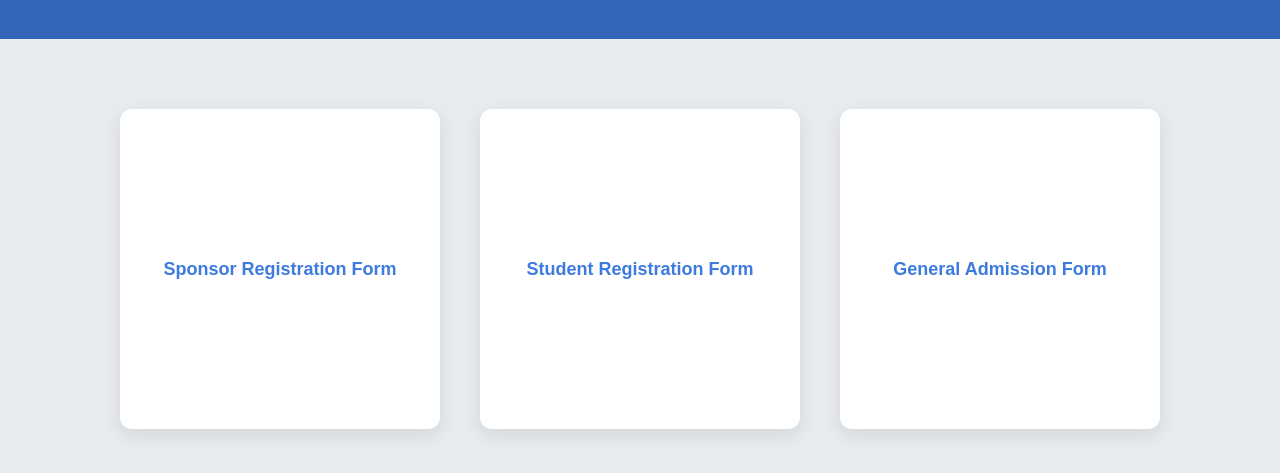
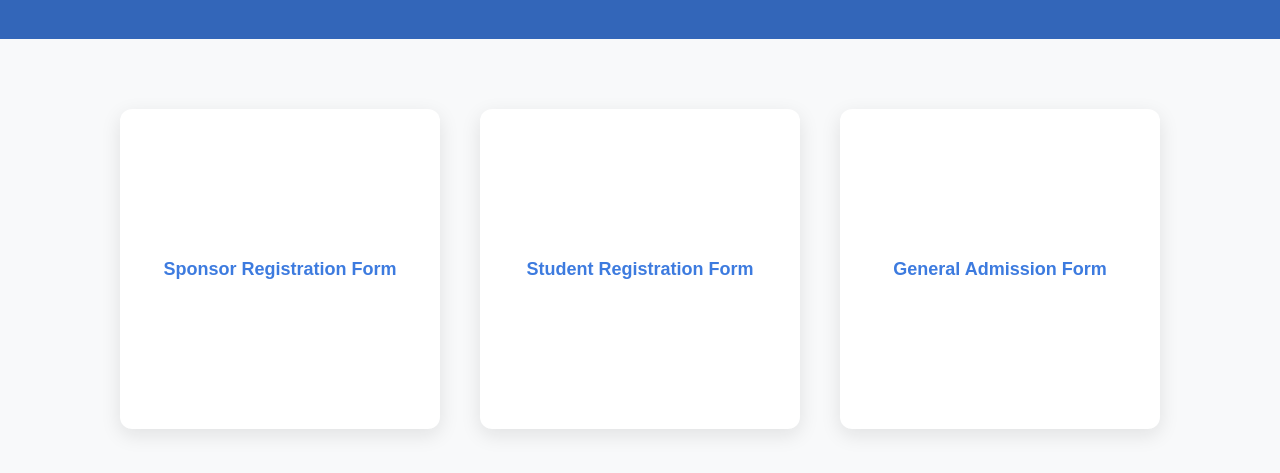
Before and after one commit to Reyzzz14/Reyzzz14.github.io, a plain HTML site: page Activity3-FormRegistration/Act3FormRegistration.html in a window 1280 px wide. Shown: the part 81-554 px from the top of the page. Drawn offline with Linux system fonts and the light colour scheme.

Commit message:
Update FormRegistration.css

```diff
--- a/Activity3-FormRegistration/FormRegistration.css
+++ b/Activity3-FormRegistration/FormRegistration.css
@@ -2,7 +2,7 @@ body {
   font-family: din-round,sans-serif;
   margin: 0;
   padding: 0;
-  background-color: #e9ecef;
+  background-color: #f8f9fa;
 }
 
 header {
```
